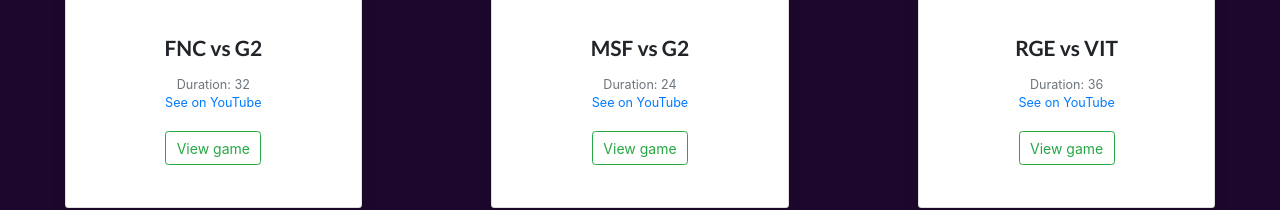
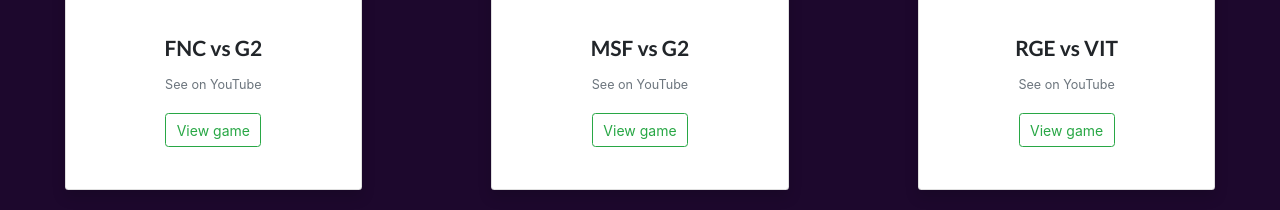
Before and after one commit to divakaivan/icc-games-ui, a React (Create React App) app: page / in a window 1280 px wide. Shown: the part 363-573 px from the top of the page. Built offline with nearby package versions, Linux system fonts and the light colour scheme.

Commit message:
renaming videoUrl to videoLink to match server

```diff
--- a/src/components/cards/CardUi.js
+++ b/src/components/cards/CardUi.js
@@ -1,30 +1,6 @@
 import React from "react";
 import "./card-style.css";
-import {useParams} from "react-router";
 
-const gamesList = [
-    {
-        id: "1",
-        red: "FNC",
-        blue: "G2",
-        duration: 32,
-        videoUrl: "https://www.youtube.com/watch?v=ZyO75QKzB-0"
-    },
-    {
-        id: "2",
-        red: "MSF",
-        blue: "G2",
-        duration: 24,
-        videoUrl: "https://www.youtube.com/watch?v=ZyO75QKzB-0"
-    },
-    {
-        id: "3",
-        red: "RGE",
-        blue: "VIT",
-        duration: 36,
-        videoUrl: "https://www.youtube.com/watch?v=ZyO75QKzB-0"
-    }
-];
 
 const Card = props => {
     return (
@@ -37,8 +13,7 @@ const Card = props => {
                     {`${props.red} vs ${props.blue}`}
                 </h4>
                 <p className="card-text text-secondary">
-                    Duration: {props.duration}<br/>
-                    <a href={props.videoUrl} target="blank">See on YouTube</a>
+                    <a href={props.videoLink} target="blank">See on YouTube</a>
                 </p>
                 <a href={`/${props.id}`} className="btn btn-outline-success">View game</a>
             </div>
--- a/src/components/cards/Cards.js
+++ b/src/components/cards/Cards.js
@@ -14,8 +14,7 @@ const Cards = props => {
                                     id={game.id}
                                     red={game.red}
                                     blue={game.blue}
-                                    duration={game.duration}
-                                    videoUrl={game.videoUrl}
+                                    videoLink={game.videoLink}
                                 />
                             </div>
                         )
```
